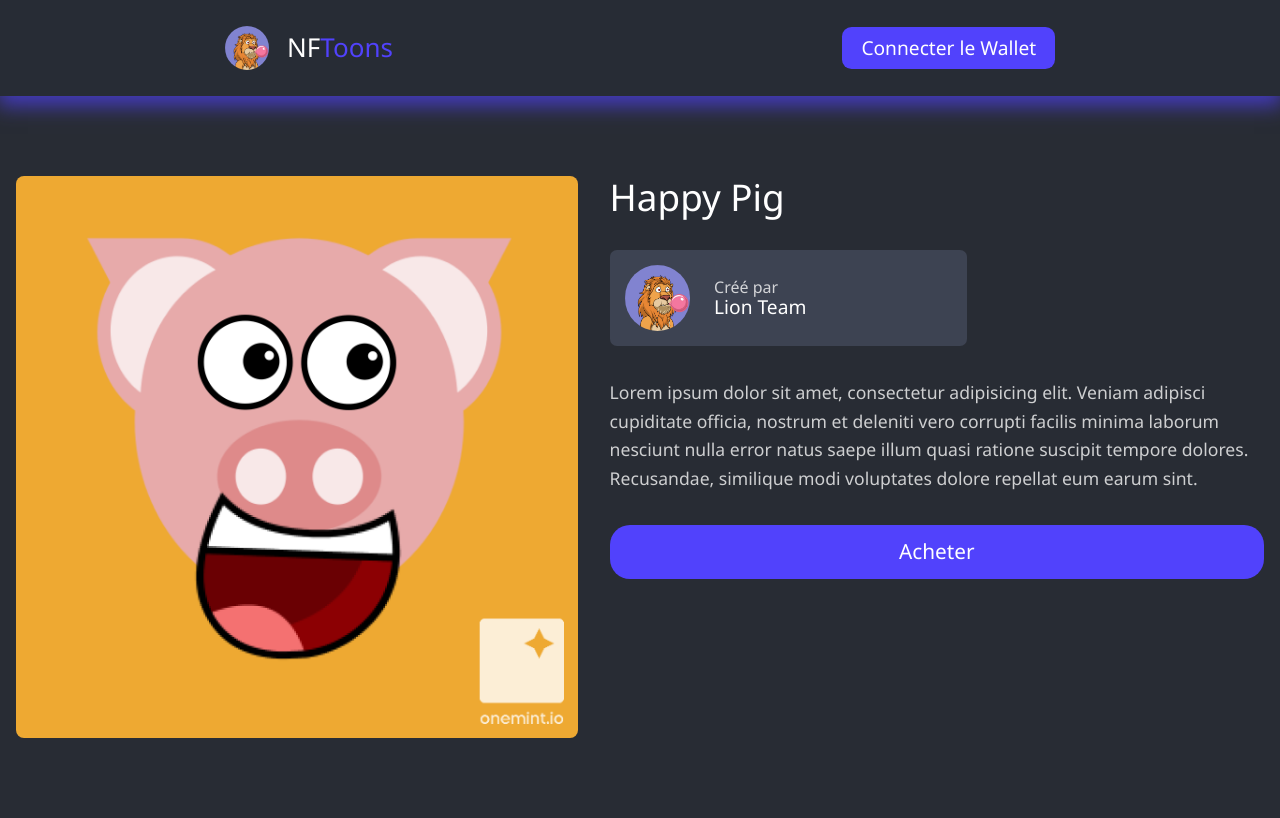
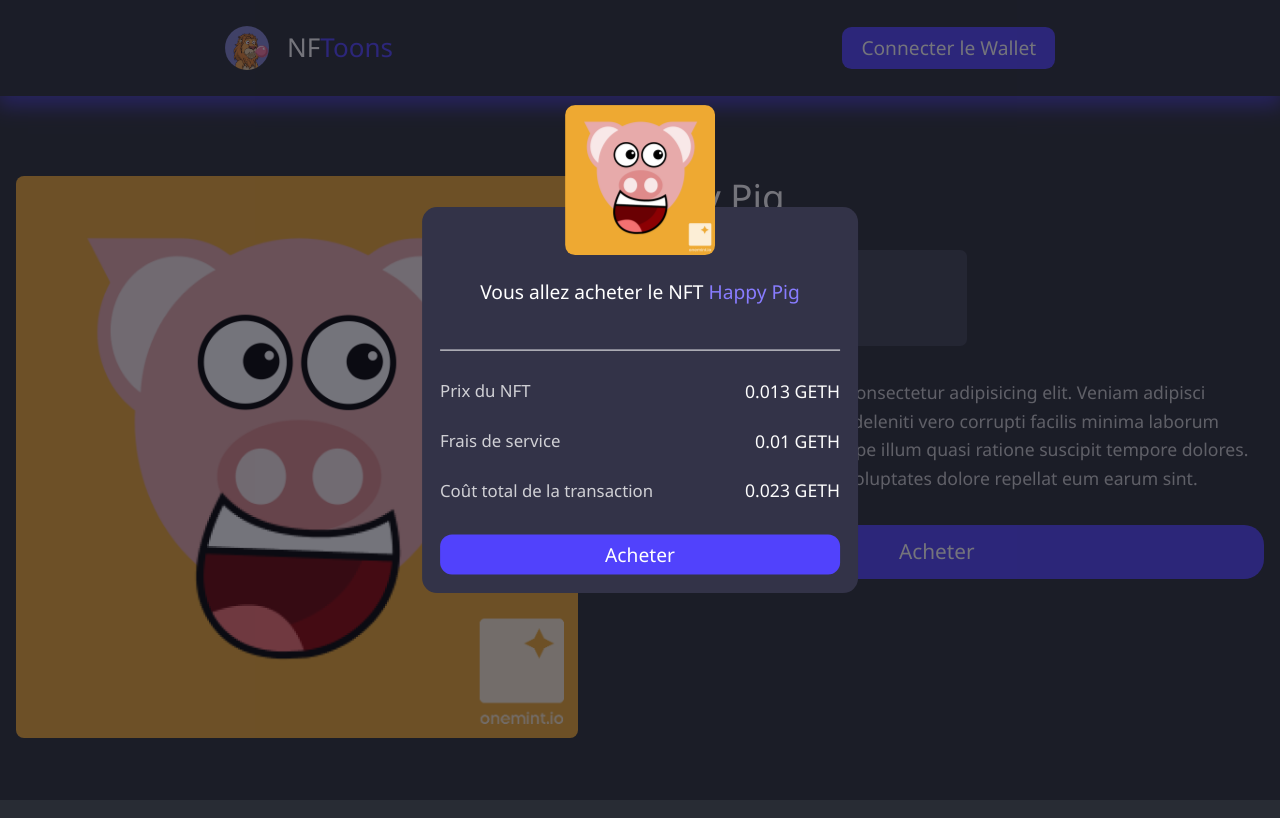
Before and after one commit to Maxime479/NFToons, a React (Create React App) app: page /home/01 in a window 1280 px wide. Both pictures are taken after a click on the button "Acheter". Built offline with nearby package versions, Linux system fonts and the light colour scheme; a web font is replaced by a local one.

Commit message:
rework PopIn Ui, for NftDetails implementation

```diff
--- a/src/css/components/PopIn.css
+++ b/src/css/components/PopIn.css
@@ -17,7 +17,7 @@
     transform: translate(-50%, -50%);
     background: #333348 !important;
     border-radius: 15px;
-    padding: 0.8em;
+    padding: 1.12rem;
     z-index: 20 !important;
 
 }
@@ -31,7 +31,6 @@
     height: 100%;
 
     transform: translate(0, -43%);
-
 }
 
 .nft_image_container{
@@ -66,11 +65,16 @@
     font-size: 1.2rem;
     font-weight: 500;
     margin: 0;
+    text-align: center;
 }
 
 .info{
     font-size: 1.2rem;
     margin: -1em 0 0.5em 0;
+    text-align: center;
+    color: white;
+    /*margin-block: revert;*/
+    /*margin-inline: revert;*/
 }
 
 .inner_container p:not(.info){
--- a/src/js/components/PopIn.js
+++ b/src/js/components/PopIn.js
@@ -42,9 +42,9 @@ const PopIn = ({ setShowPopIn, metadata }) => {
                 <div className="inner_container">
 
                     <h5>Acheter un NFT</h5>
-                    <p className="info">
+                    <a className="info">
                         Vous allez acheter le NFT <span className="nft_title">{title}</span>
-                    </p>
+                    </a>
 
                     <div className="divider"></div>
 
--- a/src/js/pages/NftDetails.js
+++ b/src/js/pages/NftDetails.js
@@ -1,4 +1,4 @@
-import React from "react";
+import React, {useState} from "react";
 
 import { useParams } from "react-router-dom";
 import {nft_data} from "../../assets/data/data.js";
@@ -6,13 +6,15 @@ import {nft_data} from "../../assets/data/data.js";
 import "../../css/pages/NftDetails.css";
 
 import Header from "../components/Header";
-import buyNft from "../functions/buyNft";
 import lion_logo from "../../assets/lazy_lion.png";
+import PopIn from "../components/PopIn";
 
 export default function NftDetails() {
     const { id } = useParams();
 
     const targetNft = nft_data.find((item) => item.id === id);
+
+    const [showPopIn, setShowPopIn] = useState(false);
 
     return (
         <div>
@@ -46,10 +48,12 @@ export default function NftDetails() {
                         <p className="targetNft_description">{targetNft.description}</p>
                         <button
                             className="targetNft_buy_btn"
-                            onClick={() => buyNft()}
+                            onClick={() => setShowPopIn(true)}
                         >
                             Acheter
                         </button>
+
+                        {showPopIn && <PopIn setShowPopIn={setShowPopIn} metadata={targetNft} />}
 
                     </div>
                 </div>
```
